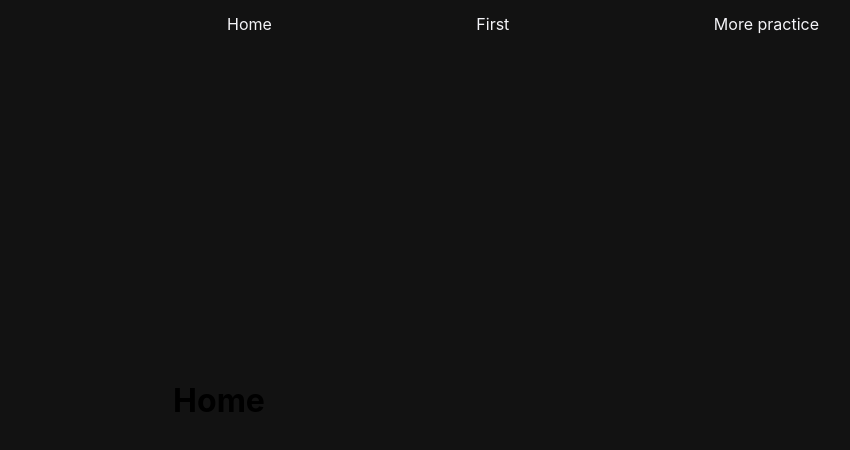
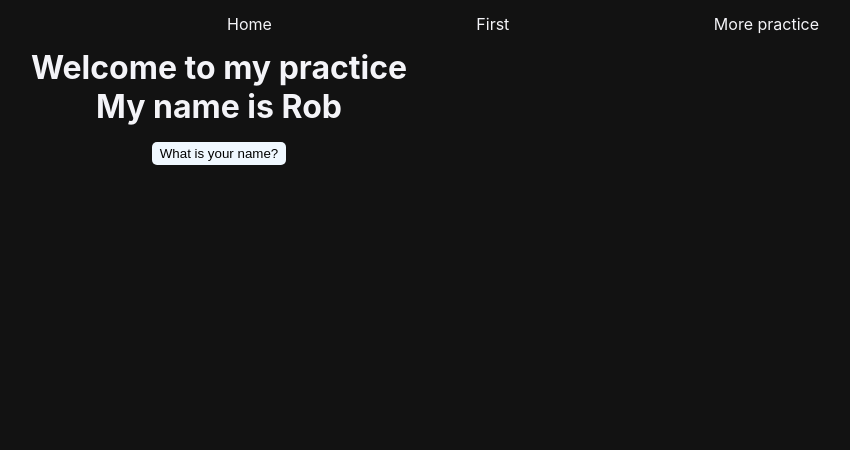
Before and after one commit to robonexx/reactBasics, a React (Create React App) app: page / in a window 1280 px wide. Shown: the top 450 px of the page, without its empty margins (421-1271 px from the left). Built offline with nearby package versions, Linux system fonts and the light colour scheme.

Commit message:
Playing with state... ;D

```diff
--- a/src/App.css
+++ b/src/App.css
@@ -7,6 +7,7 @@
   width: 100vw;
   text-align: center;
   background-color: #121212;
+  color: #f4f4f8;
   padding: 3rem 5rem;
 }
 
@@ -57,3 +58,26 @@ ul a {
   width: 80vw;
   height: 92vh;
 }
+
+.home button {
+  padding: 4px 8px;
+  background-color: aliceblue;
+  color: black;
+  outline: none;
+  border: none;
+  border-radius: 5px;
+  margin: 1rem;
+}
+
+.home button:hover {
+  background: #282828;
+  color: white;
+  transform: scale(1.1);
+  font-weight: bold;
+}
+
+.highlight {
+  font-size: 2rem;
+  color: aqua;
+  text-transform: uppercase;
+}
--- a/src/pages/Home.js
+++ b/src/pages/Home.js
@@ -1,10 +1,28 @@
-import React from 'react';
+import React, { useState } from 'react';
+
+const Home = () => {
+    const [name, setName] = useState('Rob');
 
 
-const Home = () => {
+    const handleClick = () => {
+        setName(prompt('What is your name'))
+    };
     return (
-       <h1>Home</h1>
-     );
-}
+        <div className="home">
+            {(name === 'Rob') ?
+                <div>
+                    <h1> Welcome to my practice</h1>
+                    <h1>My name is {name}</h1>
+                </div> :
+                <div>
+                   <h1> Welcome <span className="highlight">{name}</span> nice to have you here</h1>
+                </div>
+
+            }
+
+      <button className="btn" onClick={handleClick}>What is your name?</button>
+    </div>
+  );
+};
 
 export default Home;
```
